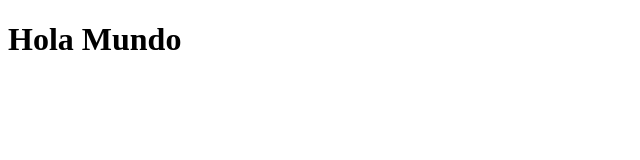
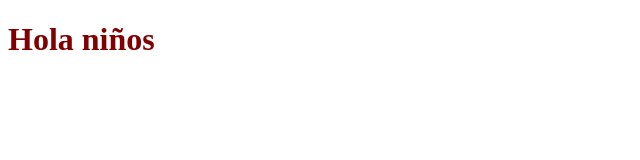
Before and after one commit to Curso-Web/Front_Tajamar_2018, a plain HTML site: page 01_Hola_Mundo/index.html in a window 1280 px wide. Shown: the whole page, without its empty margins (0-640 px from the left). Drawn offline with Linux system fonts and the light colour scheme.

Commit message:
Hola mundo terminado

```diff
--- /dev/null
+++ b/01_Hola_Mundo/css/styles.css
@@ -0,0 +1 @@
+h1 {color: blue}
--- a/01_Hola_Mundo/index.html
+++ b/01_Hola_Mundo/index.html
@@ -1,13 +1,27 @@
 <!DOCTYPE html>
+
+<!-- Esto es la cabecera del HTML -->
 
 <html lang="es">
     <head>
         <meta charset="UTF-8">
+        <meta name="description" content="Página Web sobre HTML y CSS">
+        <meta name="keywords" content="HTML, CSS, Web Development">
         <meta name="viewport" content="width=device-width, initial-scale=1.0">
         <meta http-equiv="X-UA-Compatible" content="ie=edge">
         <title>Hola Mundo</title>
+        <link rel="shortcut icon" href="favicon.png" type="image/png">
+        <link rel="stylesheet" href="./css/styles.css">
+        <style>
+            h1 {color: maroon}
+        </style>
+        <script>
+            console.log("Esto es un Hola Mundo")
+        </script>
+        <script src="./js/app.js">
+        </script>
     </head>
     <body>
-        <h1>Hola Mundo</h1>
+        <h1>Hola niños</h1>
     </body>
 </html>
--- /dev/null
+++ b/01_Hola_Mundo/js/app.js
@@ -0,0 +1 @@
+console.log("Yo soy un fichero de JS")
```
Also changed, not shown: 01_Hola_Mundo/favicon.png (added).
